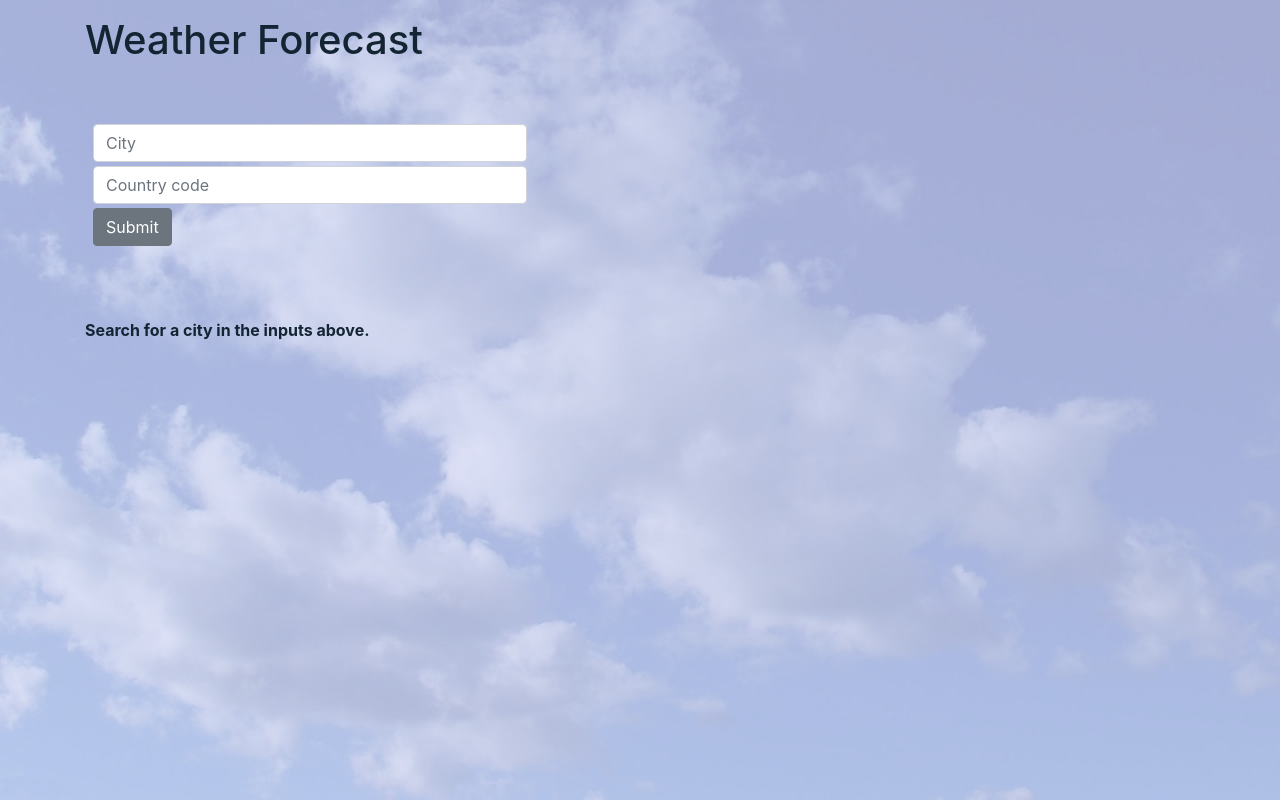
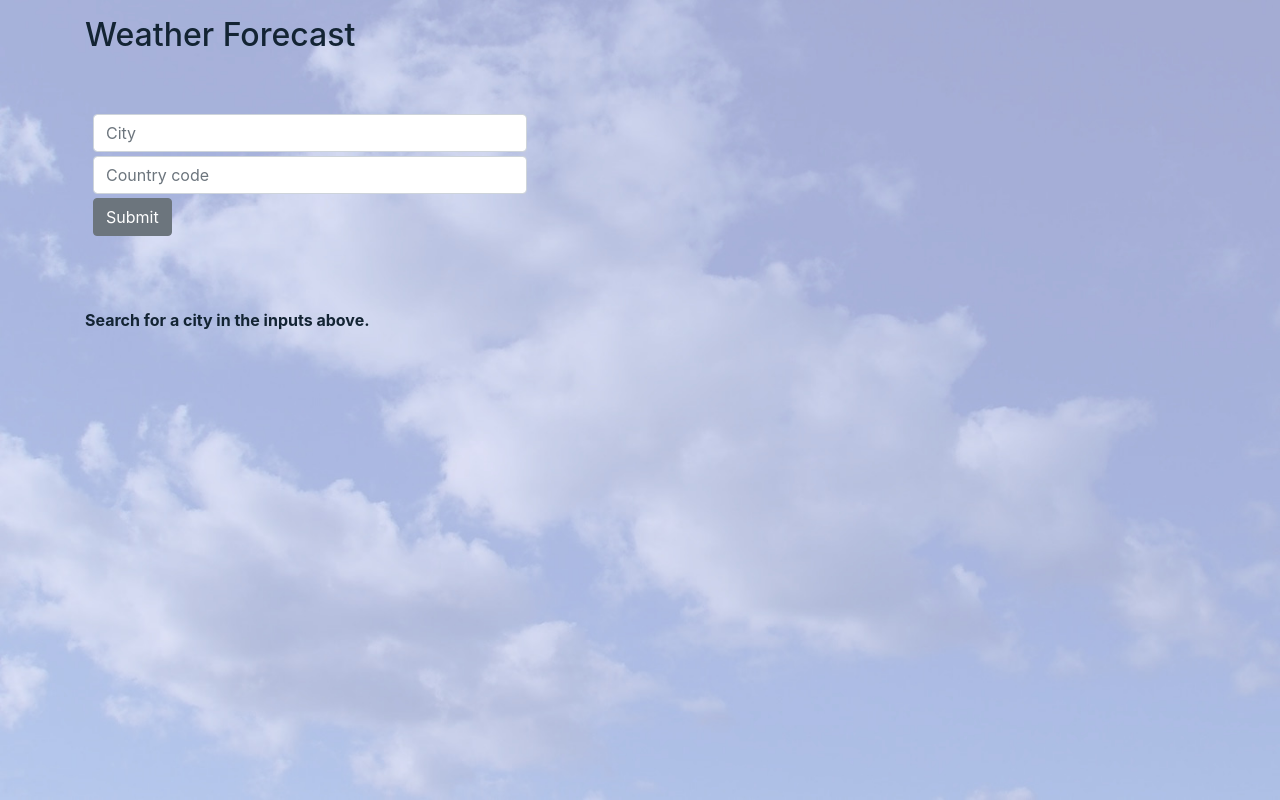
Before and after one commit to nilscox/goweather, a React (Create React App) app: page / in a window 1280 px wide. Built offline with nearby package versions, Linux system fonts and the light colour scheme; a web font is replaced by a local one; what redux-pack would draw is missing.

Commit message:
display weather information

```diff
--- a/src/components/Header.tsx
+++ b/src/components/Header.tsx
@@ -7,7 +7,7 @@ type HeaderProps = {
 
 const Header = ({ children }: HeaderProps) => (
   <div>
-    <h1>{ children }</h1>
+    <h2>{ children }</h2>
   </div>
 );
 
--- a/src/store/reducers.ts
+++ b/src/store/reducers.ts
@@ -8,7 +8,10 @@ const weather = (state: any = null, action: any) => {
   if (action.type === FETCH_WEATHER) {
     return handle(state, action, {
       success: prevState => {
-        const { json } = action.payload;
+        const { res, json } = action.payload;
+
+        if (!res.ok)
+          return state;
 
         return json.list.map((item: any) => ({
           date: moment(item.dt_txt),
@@ -24,6 +27,24 @@ const weather = (state: any = null, action: any) => {
   return state;
 };
 
+const cityName = (state: any = null, action: any) => {
+  if (action.type === FETCH_WEATHER) {
+    return handle(state, action, {
+      success: prevState => {
+        const { res, json } = action.payload;
+
+        if (!res.ok)
+          return state;
+
+        return json.city.name;
+      },
+    });
+  }
+
+  return state;
+};
+
 export default combineReducers({
+  cityName,
   weather,
 });
--- a/src/store/state.ts
+++ b/src/store/state.ts
@@ -9,5 +9,6 @@ export interface IWeather {
 }
 
 export type State = {
+  cityName: string,
   weather: IWeather[] | null,
 };
--- a/src/views/Forecast.tsx
+++ b/src/views/Forecast.tsx
@@ -1,5 +1,5 @@
 /** @jsx jsx */
-import { jsx } from '@emotion/core';
+import { css, jsx } from '@emotion/core';
 import { Component } from 'react';
 import { Dispatch } from 'redux';
 import { connect } from 'react-redux';
@@ -7,16 +7,22 @@ import { RouteComponentProps, Redirect } from 'react-router-dom';
 
 import Header from '../components/Header';
 
-import { State } from '../store/state';
+import { State, IWeather } from '../store/state';
 import { fetchWeatherFromCityId } from '../store/actions';
 
 const mapStateToProps = (state: State) => {
   if (!state.weather)
-    return {};
+    return { cityName: state.cityName, days: [] };
 
-  const days = state.weather.filter(item => item.date.hour() === 12);
+  const days = state.weather.filter((item: IWeather) => item.date.hour() === 12);
 
-  return { days };
+  if (state.weather[0].date.hour() > 12)
+    days.unshift(state.weather[0]);
+
+  return {
+    cityName: state.cityName,
+    days: days.slice(0, 5),
+  };
 };
 
 const mapDispatchToProps = (dispatch: Dispatch) => ({
@@ -30,6 +36,8 @@ type MatchParams = {
 };
 
 type ForecastProps = {
+  cityName: string,
+  days: IWeather[],
   fetchWeather: (cityId: number) => any,
 } & RouteComponentProps<MatchParams>;
 
@@ -61,17 +69,45 @@ class Forecast extends Component<ForecastProps, ForecastState> {
   }
 
   public render() {
-    if (this.state.redirectToHome)
+    const { cityName } = this.props;
+    const { redirectToHome } = this.state;
+
+    if (redirectToHome)
       return <Redirect to="/" />;
 
     return (
       <div>
-        <Header>Forecast</Header>
 
+        <Header>
+          { cityName ? 'Weather in ' + cityName : 'Weather Forecast' }
+        </Header>
+
+        <div css={listWrapperStyle} className="py-2">
+          { this.props.days.map(weather => this.renderWeather(weather)) }
+        </div>
+
+      </div>
+    );
+  }
+
+  private renderWeather(weather: IWeather) {
+    return (
+      <div key={weather.date.toString()} css={weatherItemStyle} className="my-2 p-1">
+        <strong>{ weather.date.format('dddd, MMMM Do') }</strong>
+        <div className="text-center my-1">{ weather.description }</div>
+        <small>{ weather.temperature }°C, { weather.humidity }%, { weather.pressure }hPa</small>
       </div>
     );
   }
 
 }
 
+const listWrapperStyle = css`
+  max-width: 520px;
+`;
+
+const weatherItemStyle = css`
+  background-color: #FFFFFF66;
+`;
+
 export default connect(mapStateToProps, mapDispatchToProps)(Forecast);
```
